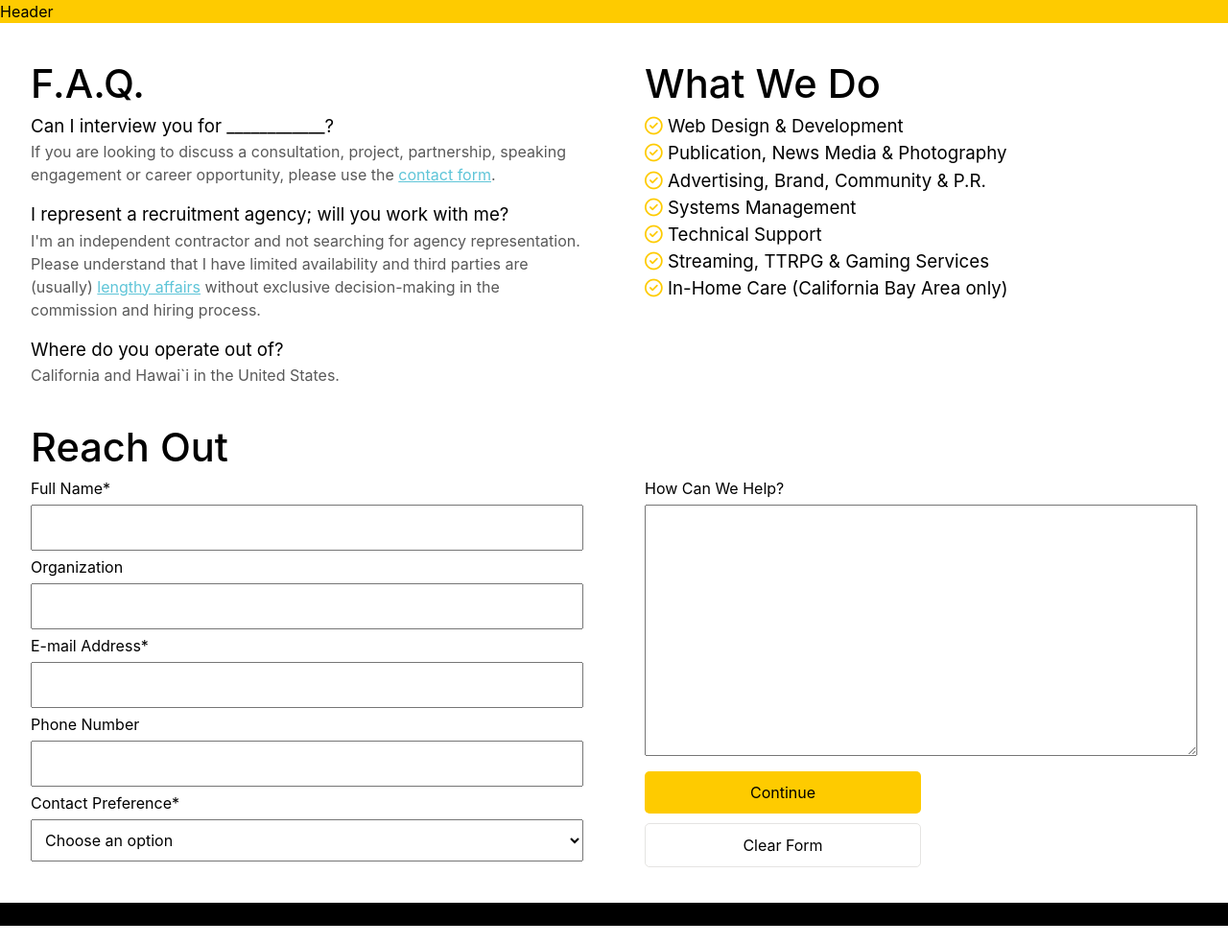
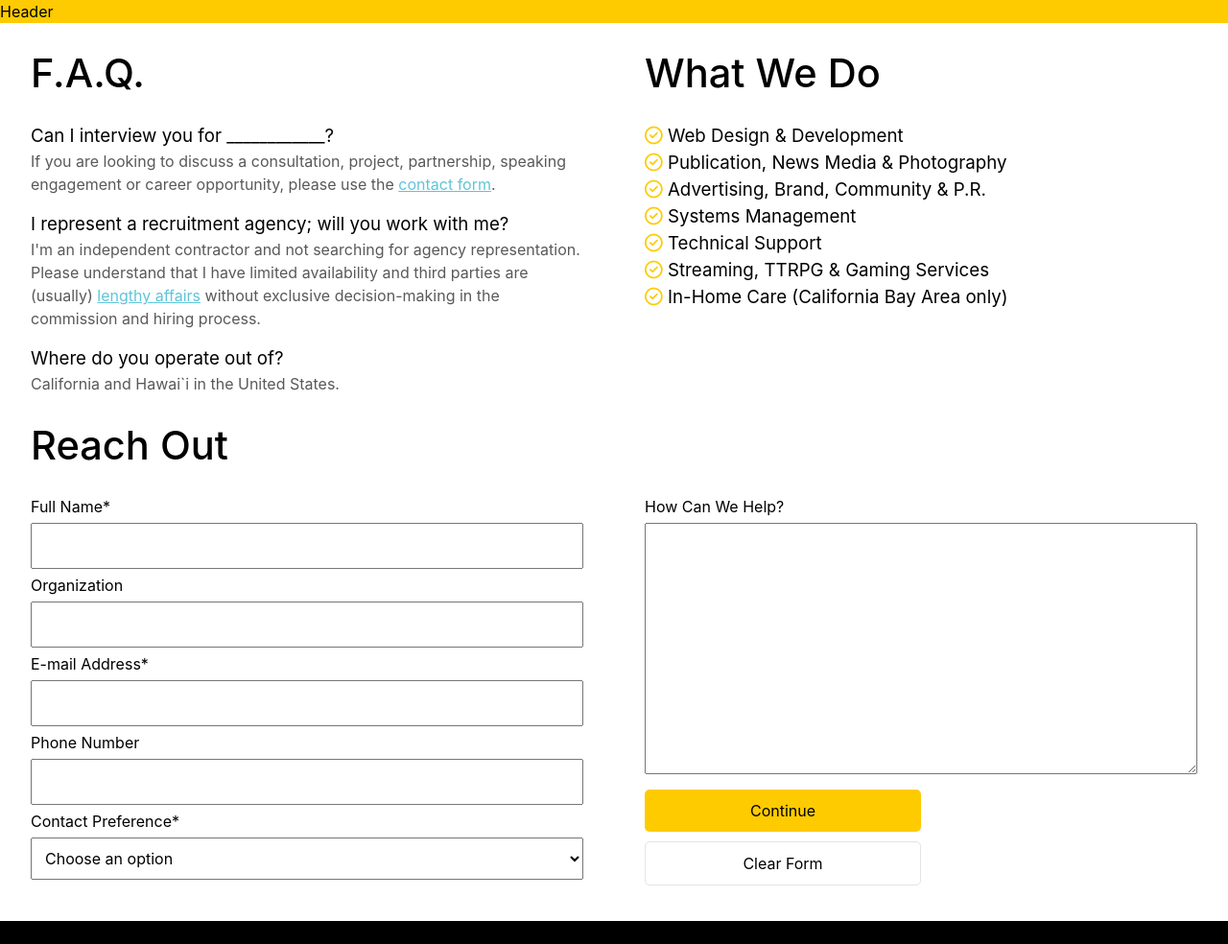
Before and after one commit to parkzplatz/dotcom, a Jekyll site: the page built from contact/index2.html, in a window 1280 px wide. Shown: the whole page at 96% size. Built offline with Jekyll 4.4.1, drawn with Linux system fonts in a browser that asks for light colours; nearby versions of some CDN libraries; some web fonts are replaced.

Commit message:
Update CSS

```diff
--- a/_includes/formContact.html
+++ b/_includes/formContact.html
@@ -18,7 +18,8 @@
                 <option value="Phone Call">Phone Call</option>
             </select>
         </div>
-        <div class="__right __push-textarea">
+        <div class="__right">
+            <h2 class="padding">&nbsp;</h2>
             <label for="entry.6665678">How Can We Help?</label><br />
             <textarea id="entry.6665678" name="entry.6665678" rows="10" columns="30" placeholder="" required></textarea><br />
             <button class="send" type="submit">Continue</button> <button class="reset" type="reset">Clear Form</button>
--- a/_sass/theme.scss
+++ b/_sass/theme.scss
@@ -62,6 +62,7 @@
 }
 
 #pageContent {
+    margin-bottom: 2em;
     a { color: #5FC5D8; }
     .answer { padding-bottom: 1em; }
     .answer:last-child { padding-bottom: 0; }
@@ -75,9 +76,9 @@
         display: flex;
         flex-wrap: wrap;
         justify-content: space-evenly;
-        margin: 2em 0;
+        margin: 0;
 
-        h2 { font-size: 2.6rem; font-weight: 500; }
+        h2 { font-size: 2.6rem; font-weight: 500; margin: .5em 0; }
         h3 { font-weight: normal; }
         p { color: #595959; }
 
@@ -96,10 +97,8 @@
             flex-grow: 1;
         }
 
-        @media only screen and (min-width: 600px) {
-            .__push-textarea {
-                padding-top: 3.9em;
-            }
+        @media only screen and (max-width: 600px) {
+            .__right h2.padding { display: none; }
         }
     }
 }
```
Also changed, not shown: 3 other files.
